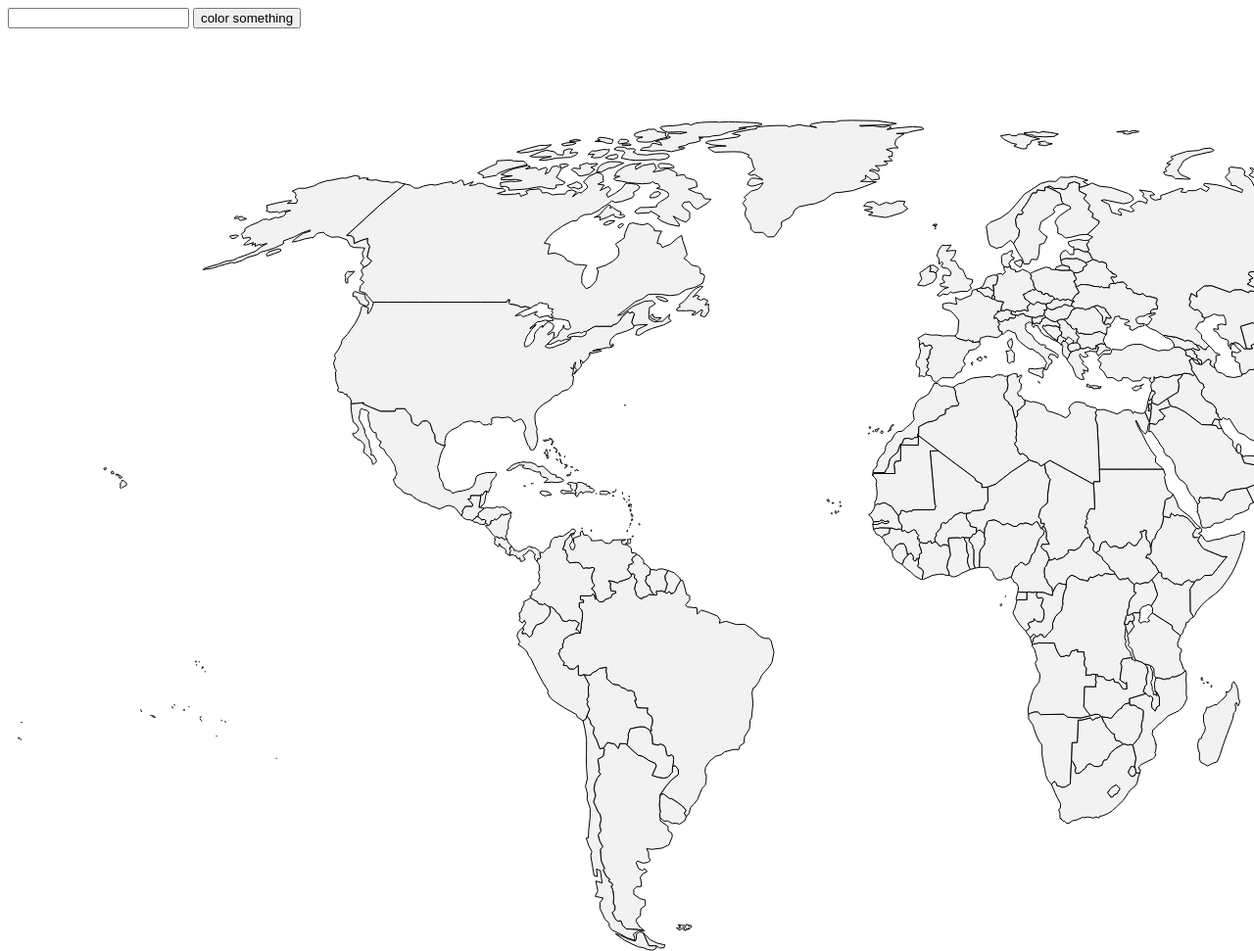
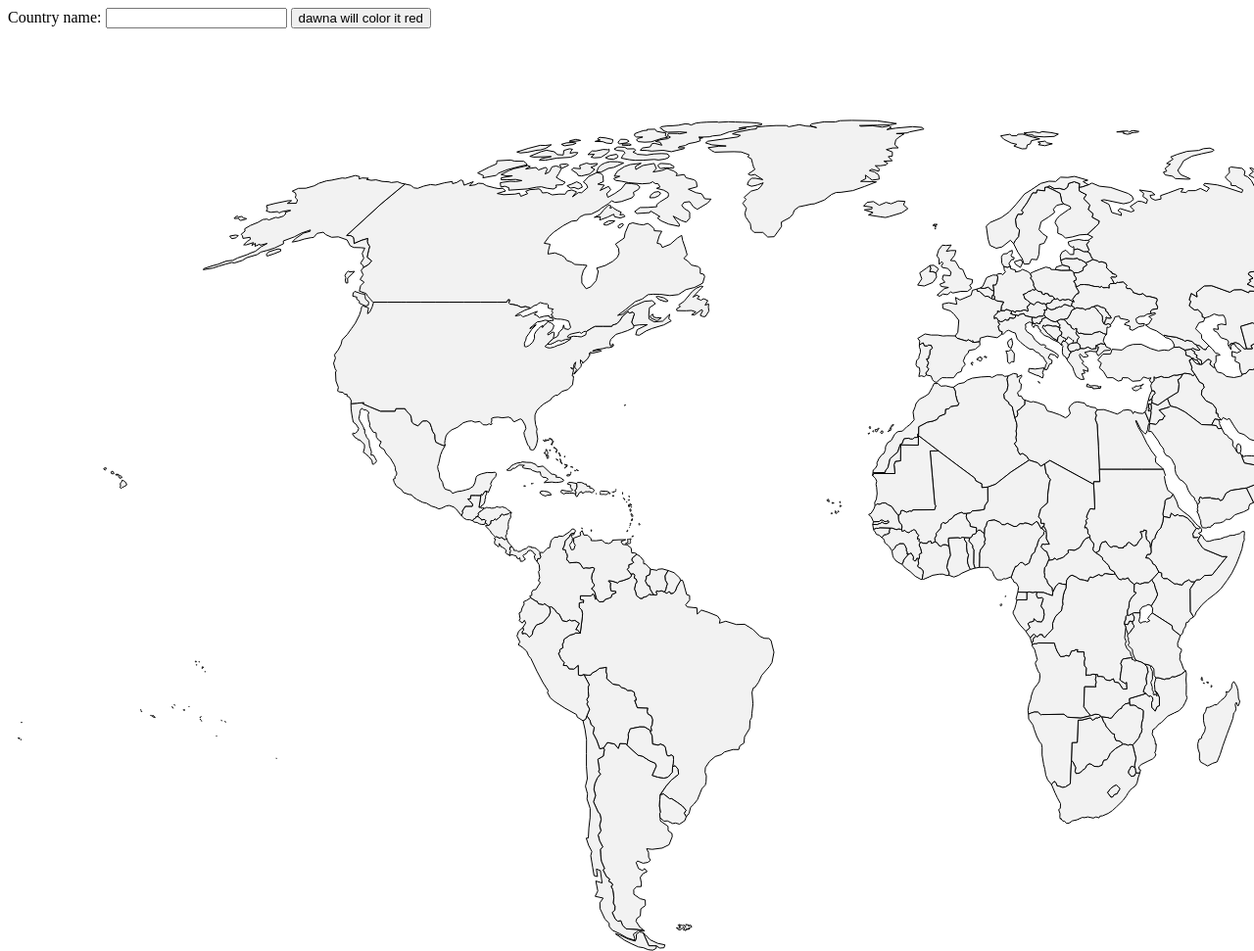
Before and after one commit to Oysterclam/popcompare, a plain HTML site: page index.html in a window 1280 px wide. Shown: the top 971 px of the page at 98% size. Drawn offline with Linux system fonts and the light colour scheme.

Commit message:
edited text

```diff
--- a/index.html
+++ b/index.html
@@ -9,9 +9,9 @@
 <body>
 
 <script src="dawnascripts.js"></script>
-
+Country name:
 <input id="inputbox" type="text">
-<button onclick="colourCountry()">color something</button>
+<button onclick="colourCountry()">dawna will color it red</button>
 <br><br>
 
 <?xml version="1.0" encoding="UTF-8" standalone="no"?>
```
